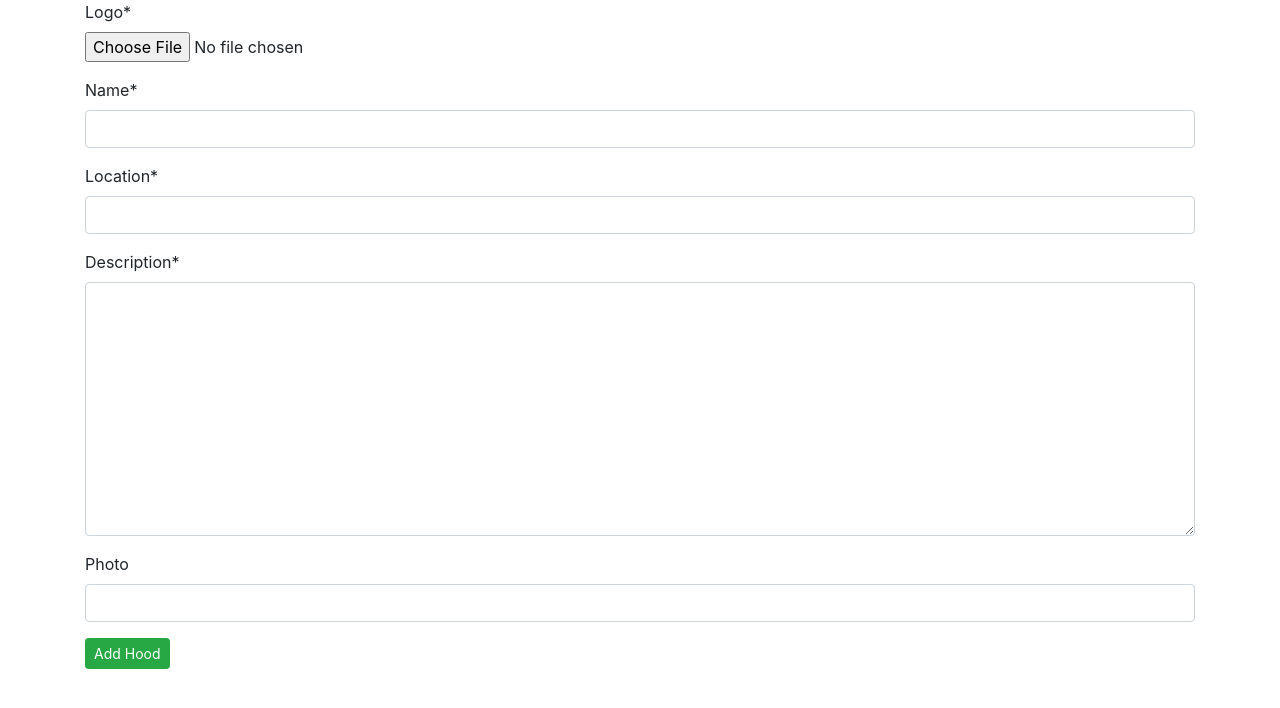
After one commit to Owiti-Charles/HoodWatch, a Django app: page /new-hood/ in a window 1280 px wide. The commit adds this page. Shown: the top 708 px of the page. Run offline with Django 3.2, Linux system fonts and the light colour scheme; some libraries are stand-ins or nearby versions.

Commit message:
Create form to allow users to create new neighbourhood

```diff
--- a/hood/forms.py
+++ b/hood/forms.py
@@ -1,7 +1,8 @@
 from django import forms
 from django.contrib.auth.forms import UserCreationForm
 from django.contrib.auth.models import User
-from .models import Profile
+from .models import Profile, NeighbourHood
+from pyuploadcare.dj.forms import ImageField
 
 
 class SignupForm(UserCreationForm):
@@ -16,3 +17,11 @@ class UpdateProfileForm(forms.ModelForm):
     class Meta:
         model = Profile
         exclude = ('user', 'neighbourhood')
+
+
+class NeighbourHoodForm(forms.ModelForm):
+    photo = ImageField(label='')
+
+    class Meta:
+        model = NeighbourHood
+        fields = ('logo', 'name', 'location', 'description')
--- a/hood/templates/all_hoods.html
+++ b/hood/templates/all_hoods.html
@@ -1,5 +1,5 @@
 {% extends 'base.html' %}
-
+{% load crispy_forms_tags %}
 {% block content %}
 <div class="container">
     <h1>Welcome to HoodWatch</h1>
--- a/hood/templates/index.html
+++ b/hood/templates/index.html
@@ -1,10 +1,10 @@
 {% extends 'base.html' %}
-
 {% block content %}
 <div class="container">
     <h1>Welcome to HoodWatch</h1>
     <a class="btn btn-sm btn-info" href="{% url 'logout' %}">Logout</a>
     <a href="{% url 'hood' %}" class="btn btn-sm btn-info">Hoods</a>
     <a href="{% url 'profile' user.username %}" class="btn btn-sm btn-info">Profile</a>
+    <a href="{% url 'new-hood' %}" class="btn btn-sm btn-info"> New Hood</a>
 </div>
 {% endblock %}
--- /dev/null
+++ b/hood/templates/newhood.html
@@ -0,0 +1,11 @@
+{% extends 'base.html' %}
+{% load crispy_forms_tags %}
+{% block content %}
+<div class="container">
+    <form action="" method="post" enctype="multipart/form-data" novalidate>
+        {% csrf_token %}
+        {{ form|crispy }}
+        <button class="btn btn-sm btn-success">Add Hood</button>
+    </form>
+</div>
+{% endblock %}
--- a/hood/urls.py
+++ b/hood/urls.py
@@ -6,6 +6,7 @@ urlpatterns = [
     path('register/', views.signup, name='signup'),
     path('account/', include('django.contrib.auth.urls')),
     path('all-hoods/', views.hoods, name='hood'),
+    path('new-hood/', views.create_hood, name='new-hood'),
     path('profile/<username>', views.profile, name='profile'),
     path('profile/<username>/edit/', views.edit_profile, name='edit-profile'),
     path('join_hood/<id>', views.join_hood, name='join-hood'),
--- a/hood/views.py
+++ b/hood/views.py
@@ -3,7 +3,7 @@ from .forms import SignupForm
 from django.contrib.auth import login, authenticate
 from django.contrib.auth.decorators import login_required
 from .models import NeighbourHood, Profile
-from .forms import UpdateProfileForm
+from .forms import UpdateProfileForm, NeighbourHoodForm
 from django.contrib.auth.models import User
 
 
@@ -31,9 +31,14 @@ def hoods(request):
     all_hoods = NeighbourHood.objects.all()
 
     params = {
-        'all_hoods': all_hoods
+        'all_hoods': all_hoods,
     }
     return render(request, 'all_hoods.html', params)
+
+
+def create_hood(request):
+    form = NeighbourHoodForm()
+    return render(request, 'newhood.html', {'form': form})
 
 
 def join_hood(request, id):
```
